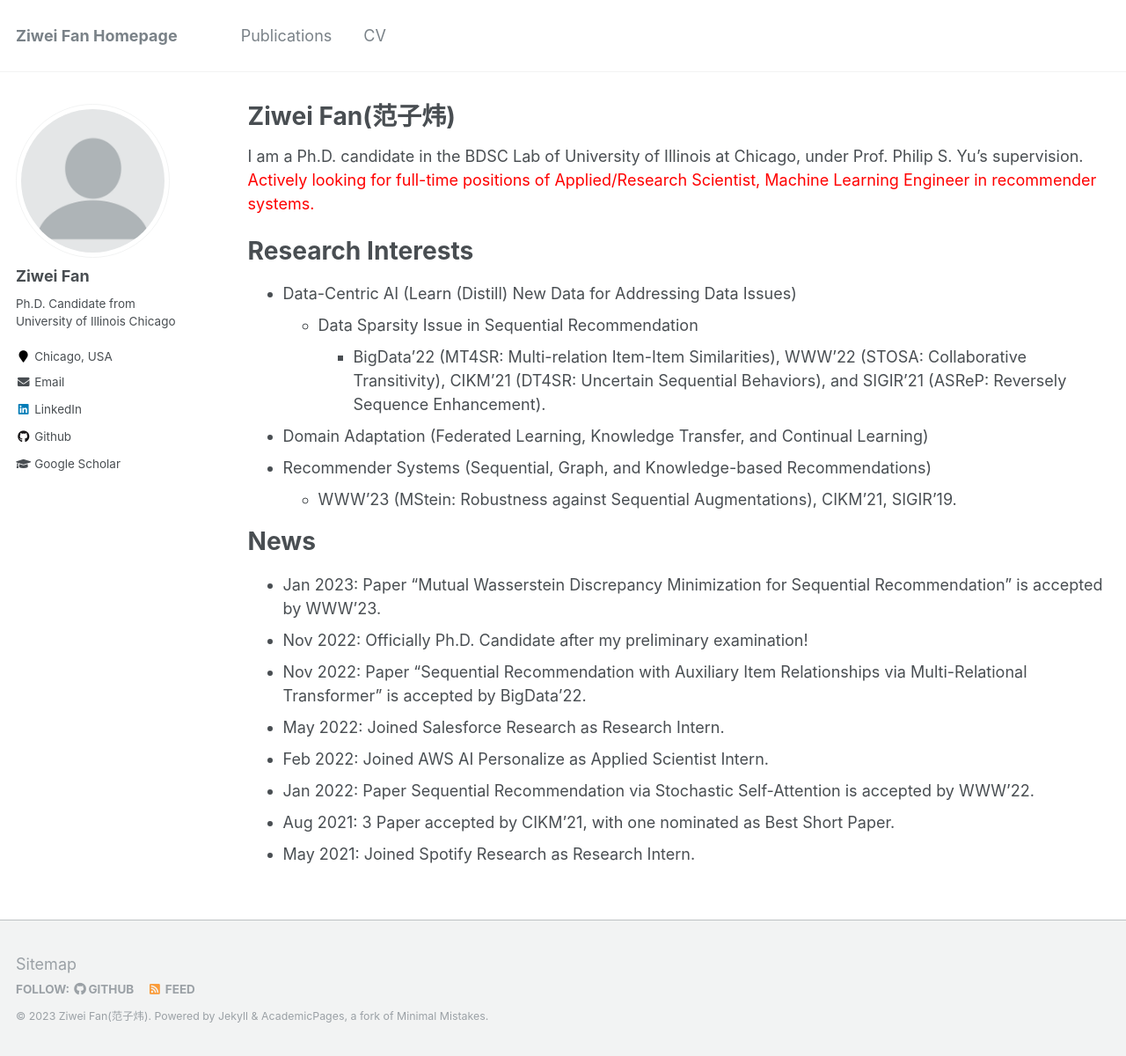
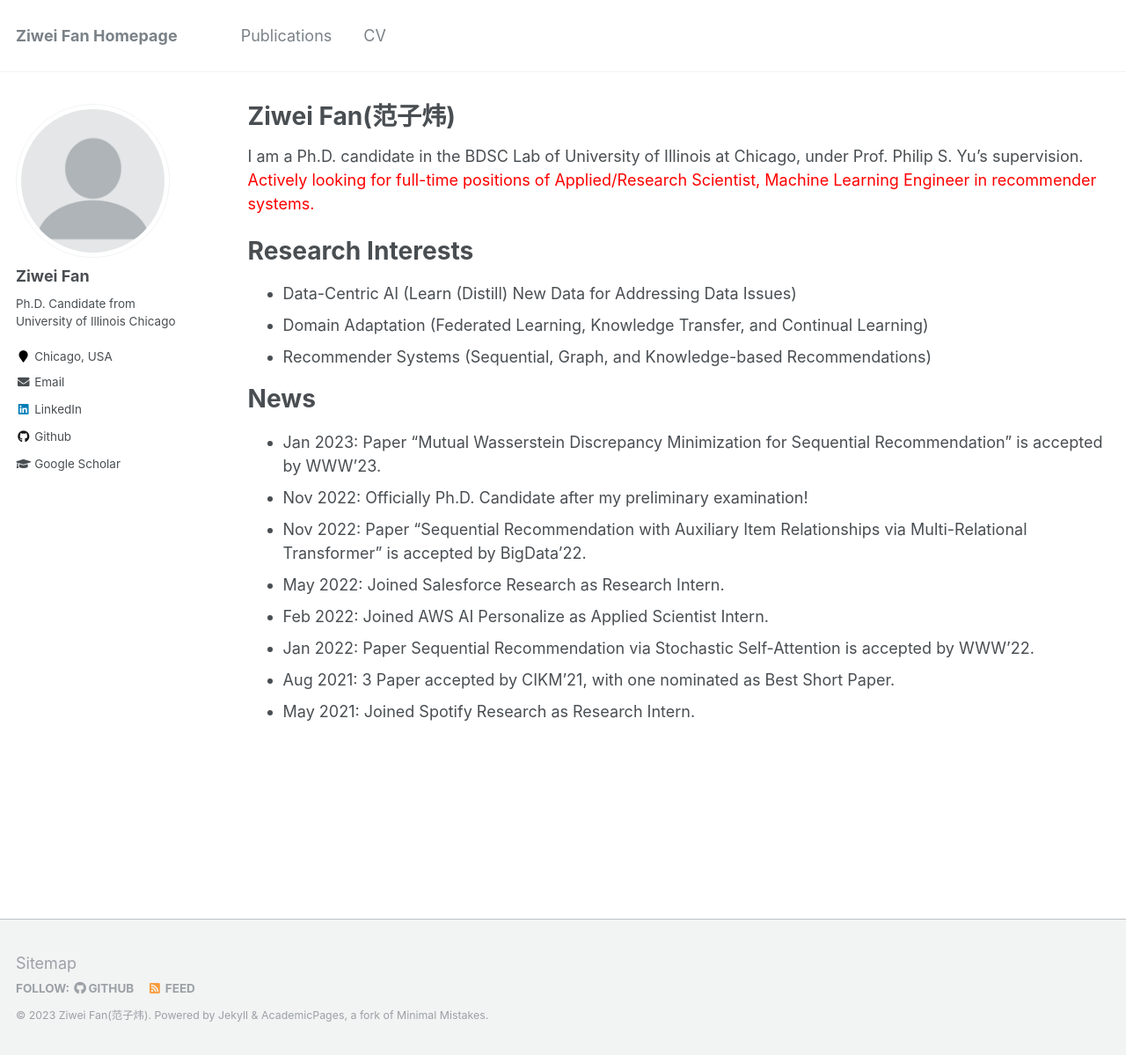
Before and after one commit to ziwei-fan/ziwei-fan.github.io, a Jekyll site: the page built from _pages/about.md, in a window 1280 px wide and 1200 px high. Shown: the whole window at 88% size. Built offline with Jekyll 4.4.1, drawn with Linux system fonts in a browser that asks for light colours.

Commit message:
Update about.md

```diff
--- a/_pages/about.md
+++ b/_pages/about.md
@@ -16,11 +16,11 @@ I am a Ph.D. candidate in the BDSC Lab of University of Illinois at Chicago, und
 
 # Research Interests
 * Data-Centric AI (Learn (Distill) New Data for Addressing Data Issues)
-	* Data Sparsity Issue in Sequential Recommendation
-		* BigData'22 (MT4SR: Multi-relation Item-Item Similarities), WWW'22 (STOSA: Collaborative Transitivity), CIKM'21 (DT4SR: Uncertain Sequential Behaviors), and SIGIR'21 (ASReP: Reversely Sequence Enhancement).
+<!-- 	* Data Sparsity Issue in Sequential Recommendation
+		* BigData'22 (MT4SR: Multi-relation Item-Item Similarities), WWW'22 (STOSA: Collaborative Transitivity), CIKM'21 (DT4SR: Uncertain Sequential Behaviors), and SIGIR'21 (ASReP: Reversely Sequence Enhancement). -->
 * Domain Adaptation (Federated Learning, Knowledge Transfer, and Continual Learning)
 * Recommender Systems (Sequential, Graph, and Knowledge-based Recommendations)
-	* WWW'23 (MStein: Robustness against Sequential Augmentations), CIKM'21, SIGIR'19.
+	<!-- * WWW'23 (MStein: Robustness against Sequential Augmentations), CIKM'21, SIGIR'19. -->
 
 
 # News
```
